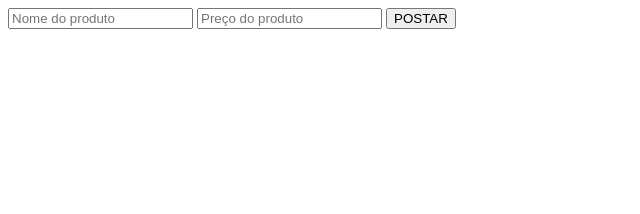
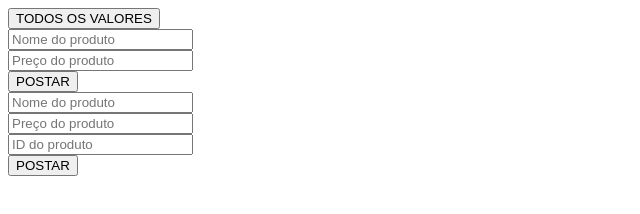
Before and after one commit to Hector-Lopes/NodeAPI_RestFull, a website: page src/html/main.html in a window 1280 px wide. Shown: the whole page, without its empty margins (0-640 px from the left). Drawn offline with nearby package versions, Linux system fonts and the light colour scheme.

Commit message:
feat: import css an js

```diff
--- /dev/null
+++ b/src/css/main.css
@@ -0,0 +1,5 @@
+.menu {
+    display: flex;
+    flex-direction: column;
+    align-items: start;
+}
--- a/src/html/main.html
+++ b/src/html/main.html
@@ -6,12 +6,27 @@
     <title>Document</title>
     <script async type="text/javascript" src="../js/main.js"></script>
     <script src="https://ajax.googleapis.com/ajax/libs/jquery/3.7.1/jquery.min.js"></script>
+    <link rel="stylesheet" href="../css/main.css" />
   </head>
   <body>
     <div class="menu">
+      <button onclick="CatchValue()">TODOS OS VALORES</button>
+
       <input class="input_name" type="text" placeholder="Nome do produto" />
       <input class="input_price" type="text" placeholder="Preço do produto" />
       <button onclick="PostValue()">POSTAR</button>
+      <input
+        class="input_name_updt"
+        type="text"
+        placeholder="Nome do produto"
+      />
+      <input
+        class="input_price_updt"
+        type="text"
+        placeholder="Preço do produto"
+      />
+      <input class="input_id_updt" type="text" placeholder="ID do produto" />
+      <button onclick="PutValue()">POSTAR</button>
     </div>
   </body>
 </html>
```
